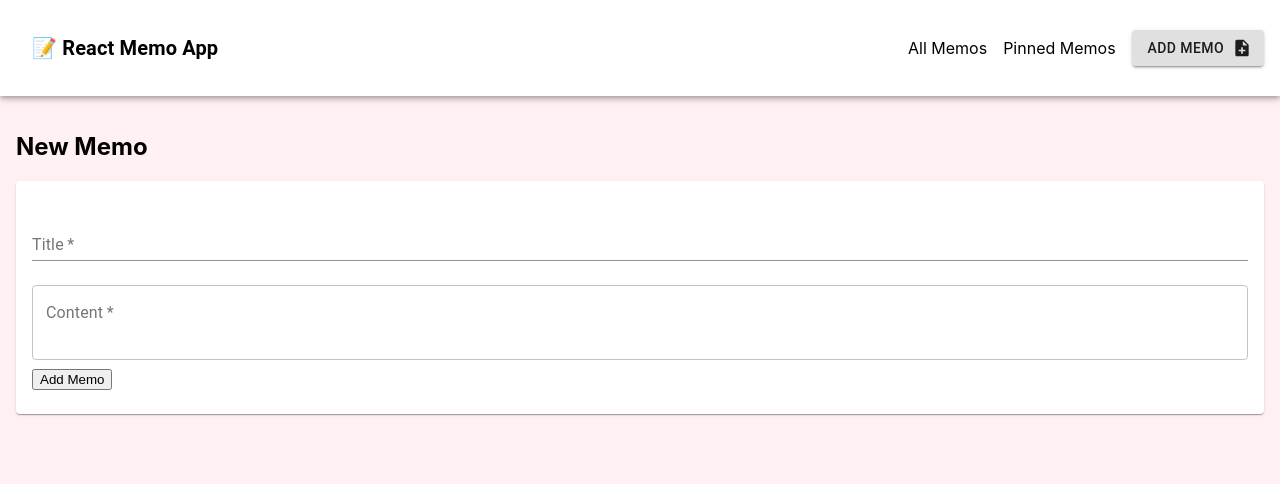
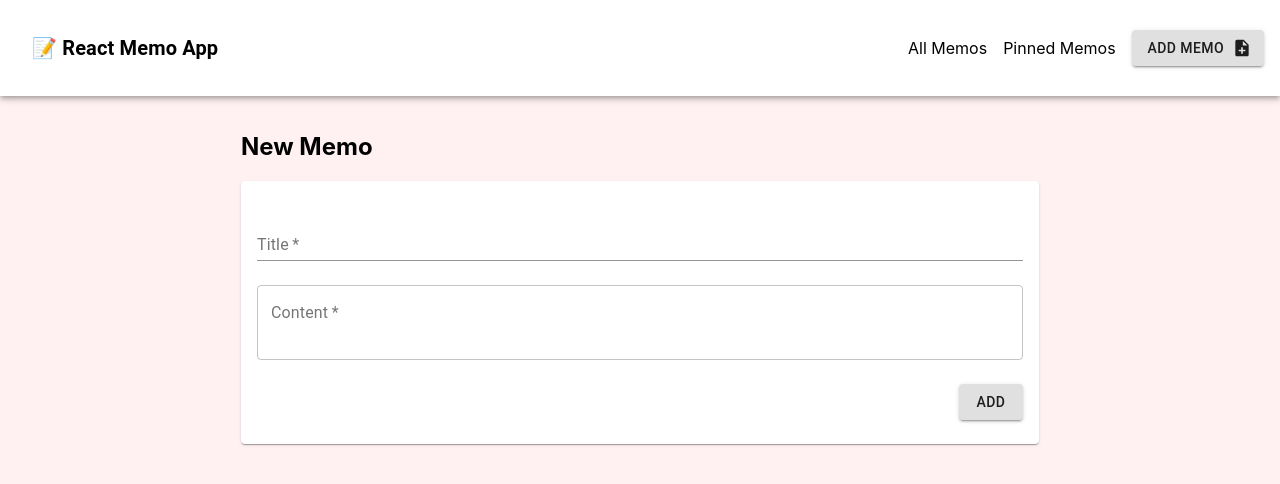
Before and after one commit to hananina/react-memo-app, a React (Create React App) app: page /new-memo in a window 1280 px wide. Shown: the top 484 px of the page. Built offline with nearby package versions, Linux system fonts and the light colour scheme.

Commit message:
refactor

```diff
--- a/src/components/layout/AppBar.js
+++ b/src/components/layout/AppBar.js
@@ -1,5 +1,4 @@
 import { Link } from "react-router-dom";
-
 import { makeStyles } from "@material-ui/core/styles";
 import AppBar from "@material-ui/core/AppBar";
 import Typography from "@material-ui/core/Typography";
--- a/src/components/layout/Layout.js
+++ b/src/components/layout/Layout.js
@@ -3,6 +3,8 @@ import { makeStyles } from "@material-ui/core/styles";
 const useStyles = makeStyles({
   main: {
     padding: "1rem",
+    maxWidth: "798px",
+    margin: "0 auto",
   },
   container: {},
 });
--- a/src/components/memos/EditMemoForm.js
+++ b/src/components/memos/EditMemoForm.js
@@ -2,8 +2,18 @@ import Card from "@material-ui/core/Card";
 import CardContent from "@material-ui/core/CardContent";
 import FormControl from "@material-ui/core/FormControl";
 import TextField from "@material-ui/core/TextField";
+import Button from "@material-ui/core/Button";
+import { makeStyles } from "@material-ui/core/styles";
+const useStyles = makeStyles((theme) => ({
+  action: {
+    marginTop: "1rem",
+    textAlign: "right",
+  },
+}));
 
 function EditMemoForm(props) {
+  const classes = useStyles();
+
   function submitHandler(event) {
     event.preventDefault();
     props.onEditMemo();
@@ -33,8 +43,8 @@ function EditMemoForm(props) {
               rowsMax={4}
             />
           </FormControl>
-          <div>
-            <button>Save</button>
+          <div className={classes.action}>
+            <Button variant="contained">Save</Button>
           </div>
         </form>
       </CardContent>
--- a/src/components/memos/MemoDetail.js
+++ b/src/components/memos/MemoDetail.js
@@ -17,6 +17,14 @@ const useStyles = makeStyles({
     position: "absolute",
     top: ".5rem",
     right: ".5rem",
+  },
+  heading: {
+    marginBottom: "1rem",
+    fontWeight: "600",
+    fontSize: "1.2rem",
+  },
+  body: {
+    marginBottom: "1rem",
   },
 });
 
@@ -49,8 +57,8 @@ function MemoDetail(props) {
         {itemIsFavorite ? <TurnedInIcon /> : <TurnedInNotIcon />}
       </IconButton>
       <CardContent>
-        <h3>{props.title}</h3>
-        <div>{props.content}</div>
+        <div className={classes.heading}>{props.title}</div>
+        <div className={classes.body}>{props.content}</div>
         <div>{userCreatedAt}</div>
       </CardContent>
     </Card>
--- a/src/components/memos/MemoItem.js
+++ b/src/components/memos/MemoItem.js
@@ -32,7 +32,6 @@ const useStyles = makeStyles({
   body: {
     marginBottom: "1rem",
   },
-  footer: {},
 });
 
 function MemoItem(props) {
--- a/src/components/memos/MemoList.js
+++ b/src/components/memos/MemoList.js
@@ -21,7 +21,6 @@ function MemoList(props) {
           title={memo.title}
           content={memo.content}
           createdAt={memo.createdAt}
-          isFavorite={memo.isFavorite}
         />
       ))}
     </ul>
--- a/src/components/memos/NewMemoForm.js
+++ b/src/components/memos/NewMemoForm.js
@@ -3,10 +3,19 @@ import Card from "@material-ui/core/Card";
 import CardContent from "@material-ui/core/CardContent";
 import FormControl from "@material-ui/core/FormControl";
 import TextField from "@material-ui/core/TextField";
+import Button from "@material-ui/core/Button";
+import { makeStyles } from "@material-ui/core/styles";
+const useStyles = makeStyles((theme) => ({
+  action: {
+    marginTop: "1rem",
+    textAlign: "right",
+  },
+}));
 
 function NewMemoForm(props) {
   const titleInputRef = useRef();
   const ContentInputRef = useRef();
+  const classes = useStyles();
 
   function submitHandler(event) {
     event.preventDefault();
@@ -18,37 +27,30 @@ function NewMemoForm(props) {
       title: enteredTitle,
       content: enteredContent,
       createdAt: new Date(),
-      isFavorite: false,
     };
     props.onAddMemo(memoData);
   }
 
   return (
-    <Card>
+    <Card className>
       <CardContent>
         <form onSubmit={submitHandler}>
           <FormControl fullWidth="true" margin="normal">
-            <TextField
-              required
-              label="Title"
-              placeholder="Hello World"
-              inputRef={titleInputRef}
-            />
+            <TextField required label="Title" inputRef={titleInputRef} />
           </FormControl>
           <FormControl fullWidth="true" margin="normal">
             <TextField
               required
               variant="outlined"
               label="Content"
-              placeholder="Hello World"
               inputRef={ContentInputRef}
               multiline
               rows={2}
               rowsMax={4}
             />
           </FormControl>
-          <div>
-            <button>Add Memo</button>
+          <div className={classes.action}>
+            <Button variant="contained">Add</Button>
           </div>
         </form>
       </CardContent>
--- a/src/pages/EditMemo.js
+++ b/src/pages/EditMemo.js
@@ -35,7 +35,6 @@ function EditMemoPage() {
       title: event.target.value,
       content: memoData.content,
       createdAt: new Date(),
-      isFavorite: memoData.isFavorite,
     });
   }
 
@@ -44,7 +43,6 @@ function EditMemoPage() {
       title: memoData.title,
       content: event.target.value,
       createdAt: new Date(),
-      isFavorite: memoData.isFavorite,
     });
   }
 
@@ -58,7 +56,6 @@ function EditMemoPage() {
           title: memoData.title,
           content: memoData.content,
           createdAt: memoData.createdAt,
-          isFavorite: memoData.isFavorite,
         }
       )
       .then(() => {
--- a/src/pages/Memo.js
+++ b/src/pages/Memo.js
@@ -4,7 +4,6 @@ import { useState, useEffect } from "react";
 import { useParams, Link } from "react-router-dom";
 import MemoDetail from "../components/memos/MemoDetail";
 import { useHistory } from "react-router";
-import Button from "@material-ui/core/Button";
 import DeleteIcon from "@material-ui/icons/Delete";
 import EditIcon from "@material-ui/icons/Edit";
 import IconButton from "@material-ui/core/IconButton";
@@ -83,7 +82,6 @@ function MemoPage() {
         title={memoData.title}
         content={memoData.content}
         createdAt={memoData.createdAt}
-        isFavorite={memoData.isFavorite}
       />
     </section>
   );
--- a/src/pages/NewMemo.js
+++ b/src/pages/NewMemo.js
@@ -13,7 +13,6 @@ function NewMemoPage() {
           title: memoData.title,
           content: memoData.content,
           createdAt: memoData.createdAt,
-          isFavorite: memoData.isFavorite,
         }
       )
       .then(() => {
```
